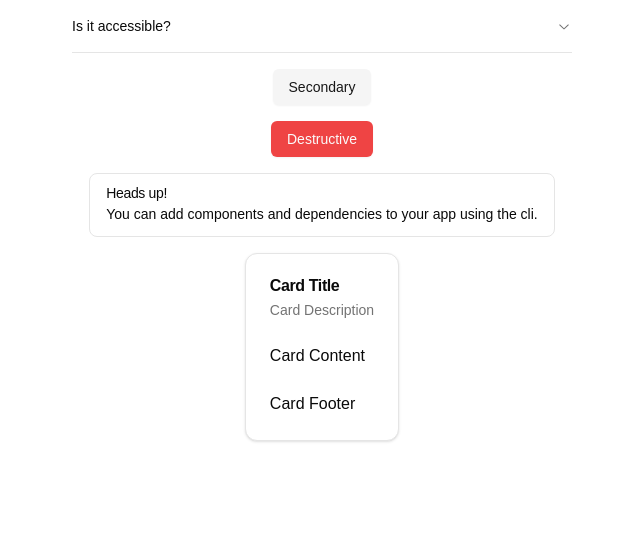
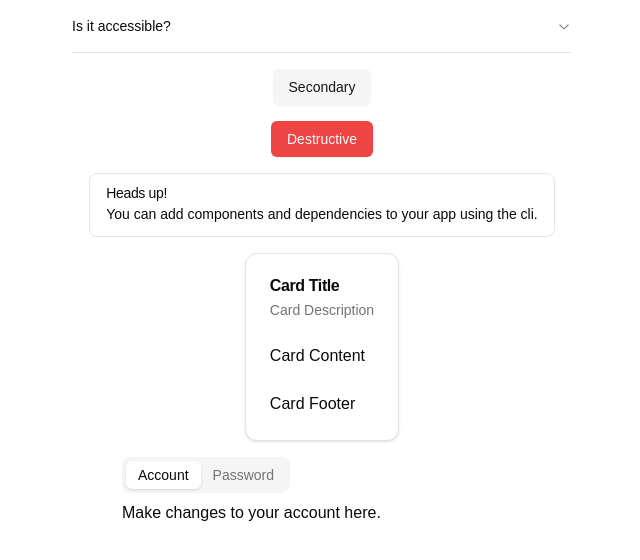
Before and after one commit to NobeenIslam/shadcn-demo, a Next.js app: page / in a window 1280 px wide. Shown: the top 560 px of the page, without its empty margins (318-958 px from the left). Built offline with nearby package versions, Linux system fonts and the light colour scheme.

Commit message:
Add tabs

```diff
--- a/app/page.tsx
+++ b/app/page.tsx
@@ -13,6 +13,7 @@
   CardHeader,
   CardTitle,
 } from "@/components/ui/Card";
+import { Tabs, TabsContent, TabsList, TabsTrigger } from "@/components/ui/Tabs";
 
 import { Button } from "@/components/ui/Button/Button";
 
@@ -55,6 +56,18 @@
           </CardFooter>
         </Card>
       </div>
+      <div className="m-auto">
+        <Tabs defaultValue="account" className="w-[400px]">
+          <TabsList>
+            <TabsTrigger value="account">Account</TabsTrigger>
+            <TabsTrigger value="password">Password</TabsTrigger>
+          </TabsList>
+          <TabsContent value="account">
+            Make changes to your account here.
+          </TabsContent>
+          <TabsContent value="password">Change your password here.</TabsContent>
+        </Tabs>
+      </div>
     </div>
   );
 }
--- /dev/null
+++ b/components/ui/Tabs/Tabs.tsx
@@ -0,0 +1,55 @@
+"use client"
+
+import * as React from "react"
+import * as TabsPrimitive from "@radix-ui/react-tabs"
+
+import { cn } from "@/lib/utils"
+
+const Tabs = TabsPrimitive.Root
+
+const TabsList = React.forwardRef<
+  React.ElementRef<typeof TabsPrimitive.List>,
+  React.ComponentPropsWithoutRef<typeof TabsPrimitive.List>
+>(({ className, ...props }, ref) => (
+  <TabsPrimitive.List
+    ref={ref}
+    className={cn(
+      "inline-flex h-9 items-center justify-center rounded-lg bg-muted p-1 text-muted-foreground",
+      className
+    )}
+    {...props}
+  />
+))
+TabsList.displayName = TabsPrimitive.List.displayName
+
+const TabsTrigger = React.forwardRef<
+  React.ElementRef<typeof TabsPrimitive.Trigger>,
+  React.ComponentPropsWithoutRef<typeof TabsPrimitive.Trigger>
+>(({ className, ...props }, ref) => (
+  <TabsPrimitive.Trigger
+    ref={ref}
+    className={cn(
+      "inline-flex items-center justify-center whitespace-nowrap rounded-md px-3 py-1 text-sm font-medium ring-offset-background transition-all focus-visible:outline-none focus-visible:ring-2 focus-visible:ring-ring focus-visible:ring-offset-2 disabled:pointer-events-none disabled:opacity-50 data-[state=active]:bg-background data-[state=active]:text-foreground data-[state=active]:shadow",
+      className
+    )}
+    {...props}
+  />
+))
+TabsTrigger.displayName = TabsPrimitive.Trigger.displayName
+
+const TabsContent = React.forwardRef<
+  React.ElementRef<typeof TabsPrimitive.Content>,
+  React.ComponentPropsWithoutRef<typeof TabsPrimitive.Content>
+>(({ className, ...props }, ref) => (
+  <TabsPrimitive.Content
+    ref={ref}
+    className={cn(
+      "mt-2 ring-offset-background focus-visible:outline-none focus-visible:ring-2 focus-visible:ring-ring focus-visible:ring-offset-2",
+      className
+    )}
+    {...props}
+  />
+))
+TabsContent.displayName = TabsPrimitive.Content.displayName
+
+export { Tabs, TabsList, TabsTrigger, TabsContent }
--- /dev/null
+++ b/components/ui/Tabs/index.tsx
@@ -0,0 +1 @@
+export * from "./Tabs";
--- a/package.json
+++ b/package.json
@@ -14,6 +14,7 @@
     "@radix-ui/react-accordion": "^1.2.0",
     "@radix-ui/react-icons": "^1.3.0",
     "@radix-ui/react-slot": "^1.1.0",
+    "@radix-ui/react-tabs": "^1.1.0",
     "class-variance-authority": "^0.7.0",
     "clsx": "^2.1.1",
     "lucide-react": "^0.445.0",
```
Also changed, not shown: 2 other files (tests, documents, lock files or other folders).
